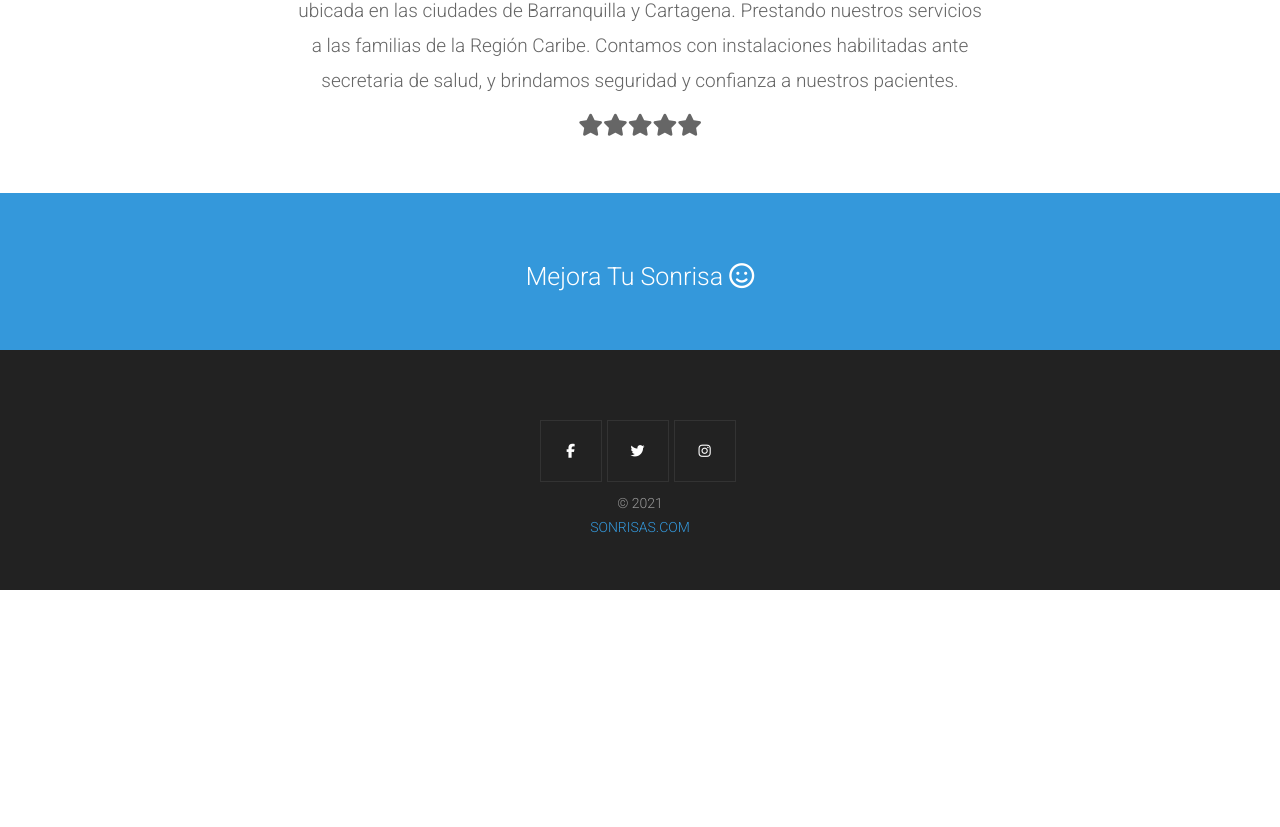
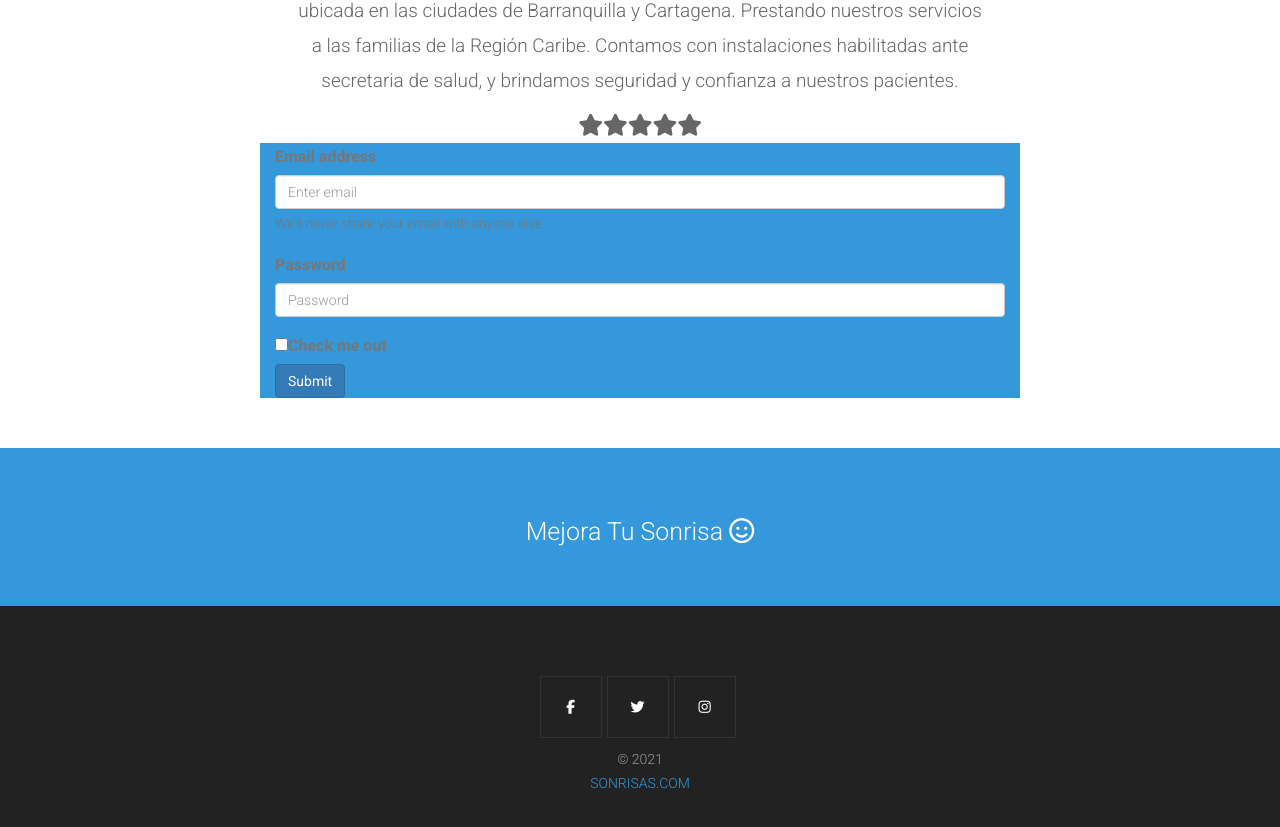
Before and after one commit to cabiver/electiva, an Angular app: page / in a window 1280 px wide. Shown: the part 2152-2979 px from the top of the page. Before the commit the page ends 2742 px from the top, so only its background shows below. Built offline with nearby package versions, Linux system fonts and the light colour scheme.

Commit message:
fuck formularios

```diff
--- a/src/app/modules/inicio/inicio.module.ts
+++ b/src/app/modules/inicio/inicio.module.ts
@@ -4,11 +4,13 @@ import { CommonModule } from '@angular/common';
 import { InicioRoutingModule } from './inicio-routing.module';
 import { InicioPagesComponent } from './pages/inicio-pages/inicio-pages.component';
 import { SharedModule } from '@shared/shared.module';
+import { FormularioComponent } from './pages/formulario/formulario.component';
 
 
 @NgModule({
   declarations: [
-    InicioPagesComponent
+    InicioPagesComponent,
+    FormularioComponent
   ],
   imports: [
     CommonModule,
--- /dev/null
+++ b/src/app/modules/inicio/pages/formulario/formulario.component.html
@@ -0,0 +1,19 @@
+
+<div class="container">
+    <form class="col-md-8 col-md-offset-2 p-2" style="background-color: #3498DB">
+        <div class="form-group text-light">
+          <label for="exampleInputEmail1 text-light">Email address</label>
+          <input type="email" class="form-control" id="exampleInputEmail1" aria-describedby="emailHelp" placeholder="Enter email">
+          <small id="emailHelp" class="form-text text-muted">We'll never share your email with anyone else.</small>
+        </div>
+        <div class="form-group  text-light">
+          <label class="text-light" for="exampleInputPassword1">Password</label>
+          <input type="password" class="form-control" id="exampleInputPassword1" placeholder="Password">
+        </div>
+        <div class="form-check text-light">
+          <input type="checkbox" class="form-check-input" id="exampleCheck1">
+          <label class="form-check-label" for="exampleCheck1">Check me out</label>
+        </div>
+        <button type="submit" class="btn btn-primary">Submit</button>
+    </form>
+</div>
--- /dev/null
+++ b/src/app/modules/inicio/pages/formulario/formulario.component.ts
@@ -0,0 +1,15 @@
+import { Component, OnInit } from '@angular/core';
+
+@Component({
+  selector: 'app-formulario',
+  templateUrl: './formulario.component.html',
+  styleUrls: ['./formulario.component.css']
+})
+export class FormularioComponent implements OnInit {
+
+  constructor() { }
+
+  ngOnInit(): void {
+  }
+
+}
--- a/src/app/modules/inicio/pages/inicio-pages/inicio-pages.component.html
+++ b/src/app/modules/inicio/pages/inicio-pages/inicio-pages.component.html
@@ -144,3 +144,4 @@
 		</div>
 	</div>
 </div>
+<app-formulario></app-formulario>
```
Also changed, not shown: src/app/modules/inicio/pages/formulario/formulario.component.css (added), 1 other file (tests, documents, lock files or other folders).
